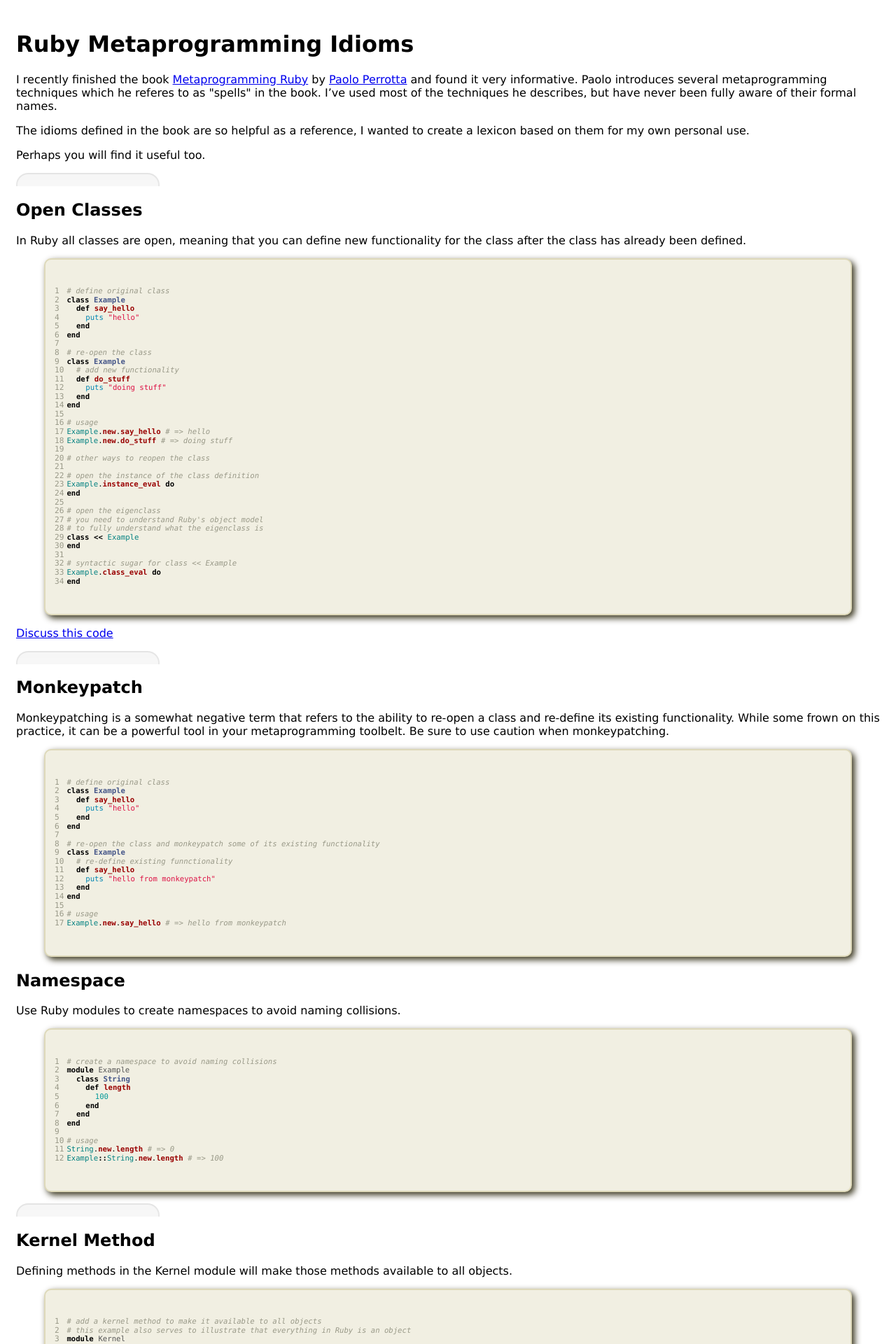
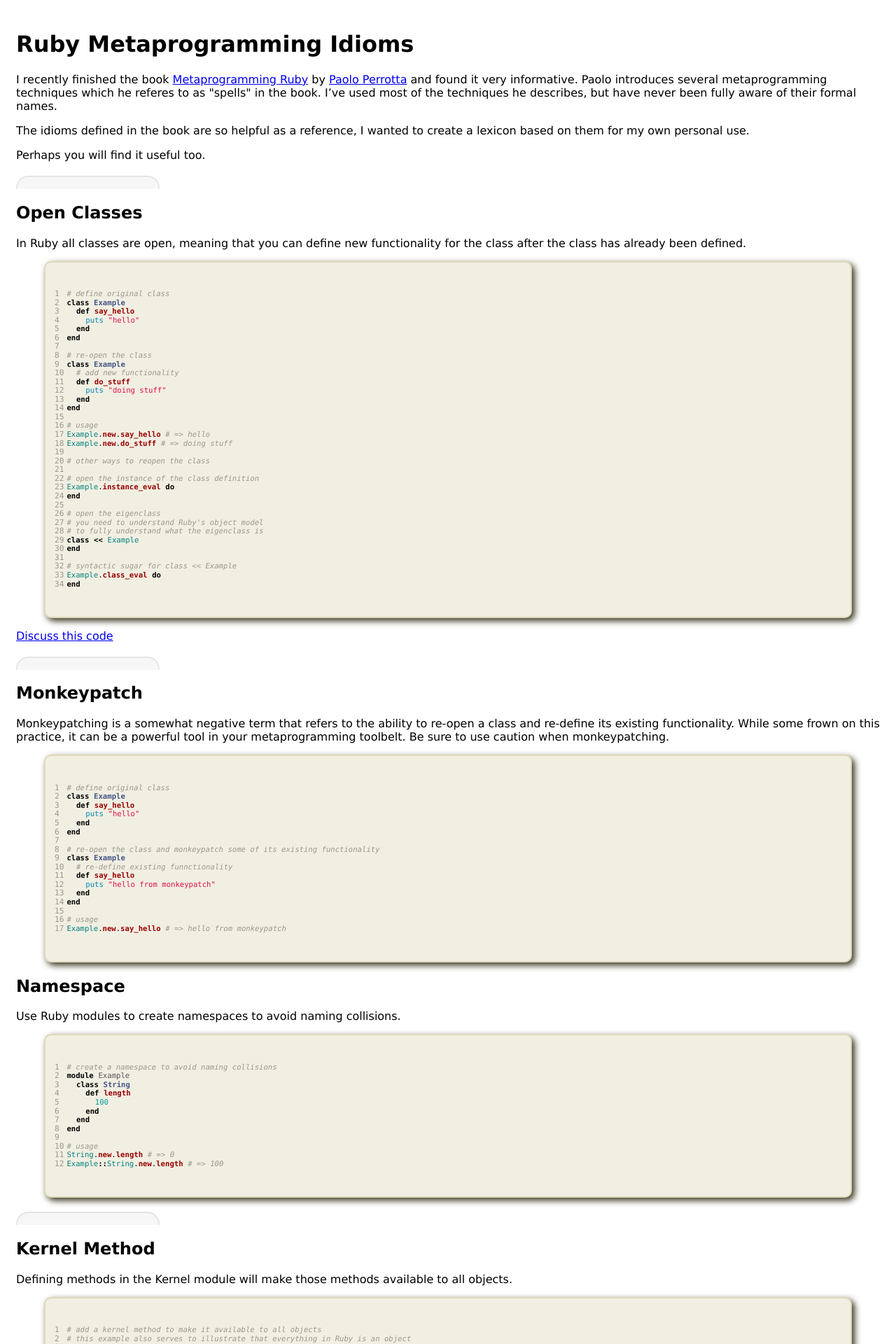
Before and after one commit to hopsoft/hopsoft.github.io, a Jekyll site: the page built from _posts/2011-01-11-ruby-metaprogramming-idioms.markdown, in a window 1280 px wide. Shown: the top 1920 px of the page at 70% size. Built offline with Jekyll 4.4.1, drawn with Linux system fonts in a browser that asks for light colours.

Commit message:
more divider style changes.

```diff
--- a/public/stylesheets/base.css
+++ b/public/stylesheets/base.css
@@ -3,6 +3,7 @@
 body { padding: 15px; }
 
 .section_divider {
+  margin: 20px 0 10px 0;
   display: table;
 }
 .section_divider .top {
```
